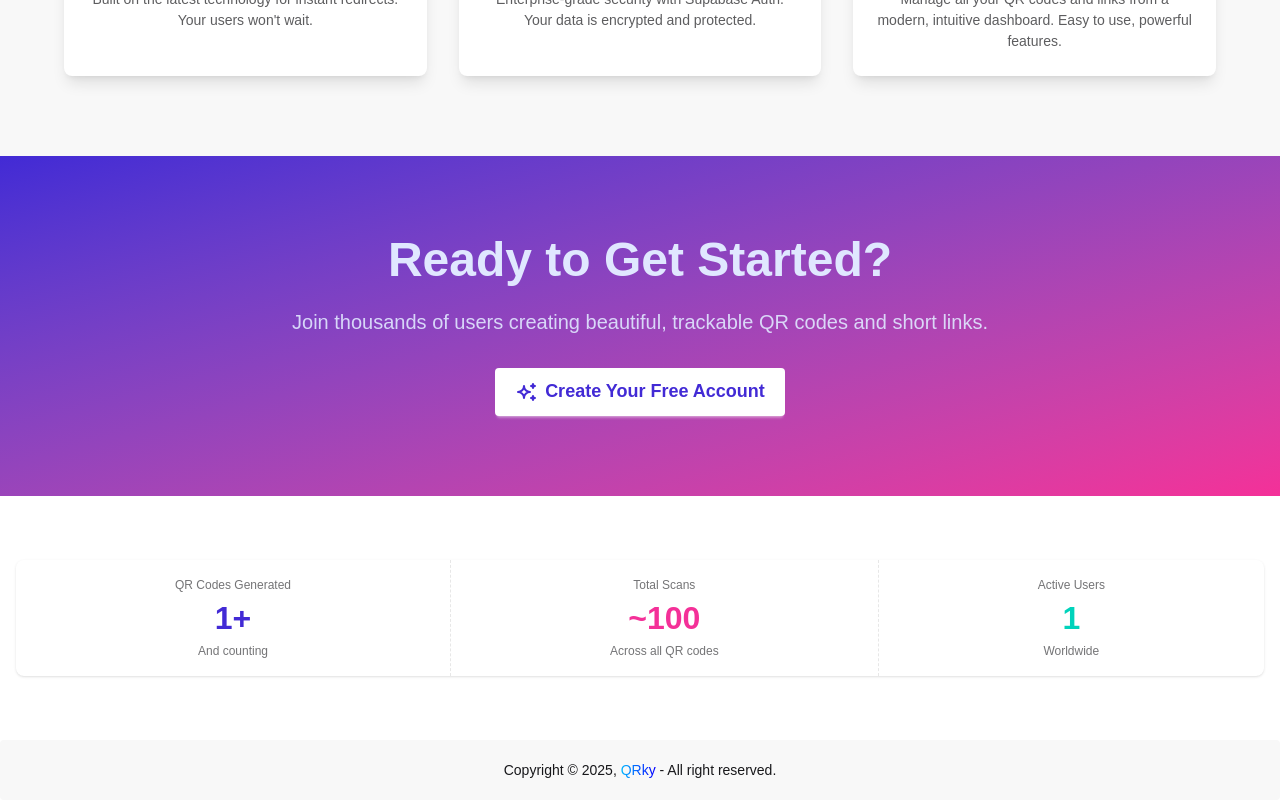
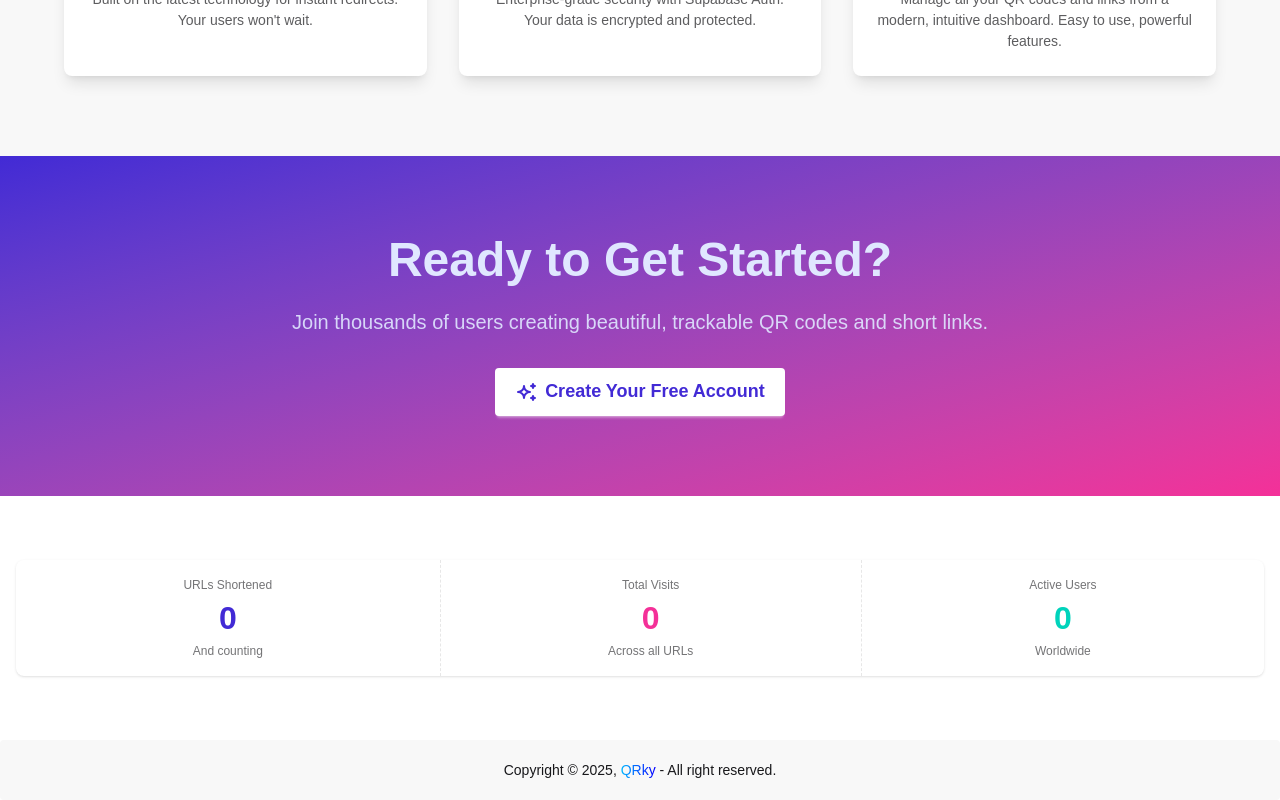
Before and after one commit to BvdMerwe/qrky, a Next.js app: page / in a window 1280 px wide. Shown: the part 1342-2142 px from the top of the page. Built offline with nearby package versions, Linux system fonts and the light colour scheme; no server answers; the database is empty; a web font is replaced by a local one.

Commit message:
Add real stats.

```diff
--- a/src/app/dashboard/user/actions.ts
+++ b/src/app/dashboard/user/actions.ts
@@ -38,7 +38,6 @@ export async function changePassword(_state: ActionResponseInterface, formData:
         return { message: TEXT_ERROR_PASSWORD_MISMATCH, success: false };
     }
 
-
     const { error: updateError } = await supabase.auth.updateUser({
         password: data.newPassword,
         nonce: data.securityCode,
--- a/src/app/page.tsx
+++ b/src/app/page.tsx
@@ -1,8 +1,20 @@
 import Link from "next/link";
 import {TbQrcode, TbLink, TbChartBar, TbSparkles, TbLock, TbBolt} from "react-icons/tb";
 import Image from "next/image";
+import {createClient} from "@/lib/supabase/server";
 
-export default function Home() {
+export default async function Home() {
+    const supabase = await createClient();
+    const { count: visitCount } = await supabase
+        .from('visits')
+        .select('*', {count: "planned", head: true});
+    const { count: userCount } = await supabase
+        .from('url_objects')
+        .select('*', {count: "exact", head: true});
+    const { count: urlCount } = await supabase
+        .from('url_objects')
+        .select('*', {count: "planned", head: true});
+
     return (
         <div className="flex flex-col">
             {/* Hero Section */}
@@ -161,18 +173,18 @@ export default function Home() {
                 <div className="container mx-auto px-4">
                     <div className="stats stats-vertical lg:stats-horizontal shadow w-full">
                         <div className="stat place-items-center">
-                            <div className="stat-title">QR Codes Generated</div>
-                            <div className="stat-value text-primary">1+</div>
+                            <div className="stat-title">URLs Shortened</div>
+                            <div className="stat-value text-primary">{ urlCount }</div>
                             <div className="stat-desc">And counting</div>
                         </div>
                         <div className="stat place-items-center">
-                            <div className="stat-title">Total Scans</div>
-                            <div className="stat-value text-secondary">~100</div>
-                            <div className="stat-desc">Across all QR codes</div>
+                            <div className="stat-title">Total Visits</div>
+                            <div className="stat-value text-secondary">{ visitCount }</div>
+                            <div className="stat-desc">Across all URLs</div>
                         </div>
                         <div className="stat place-items-center">
                             <div className="stat-title">Active Users</div>
-                            <div className="stat-value text-accent">1</div>
+                            <div className="stat-value text-accent">{ userCount }</div>
                             <div className="stat-desc">Worldwide</div>
                         </div>
                     </div>
```
